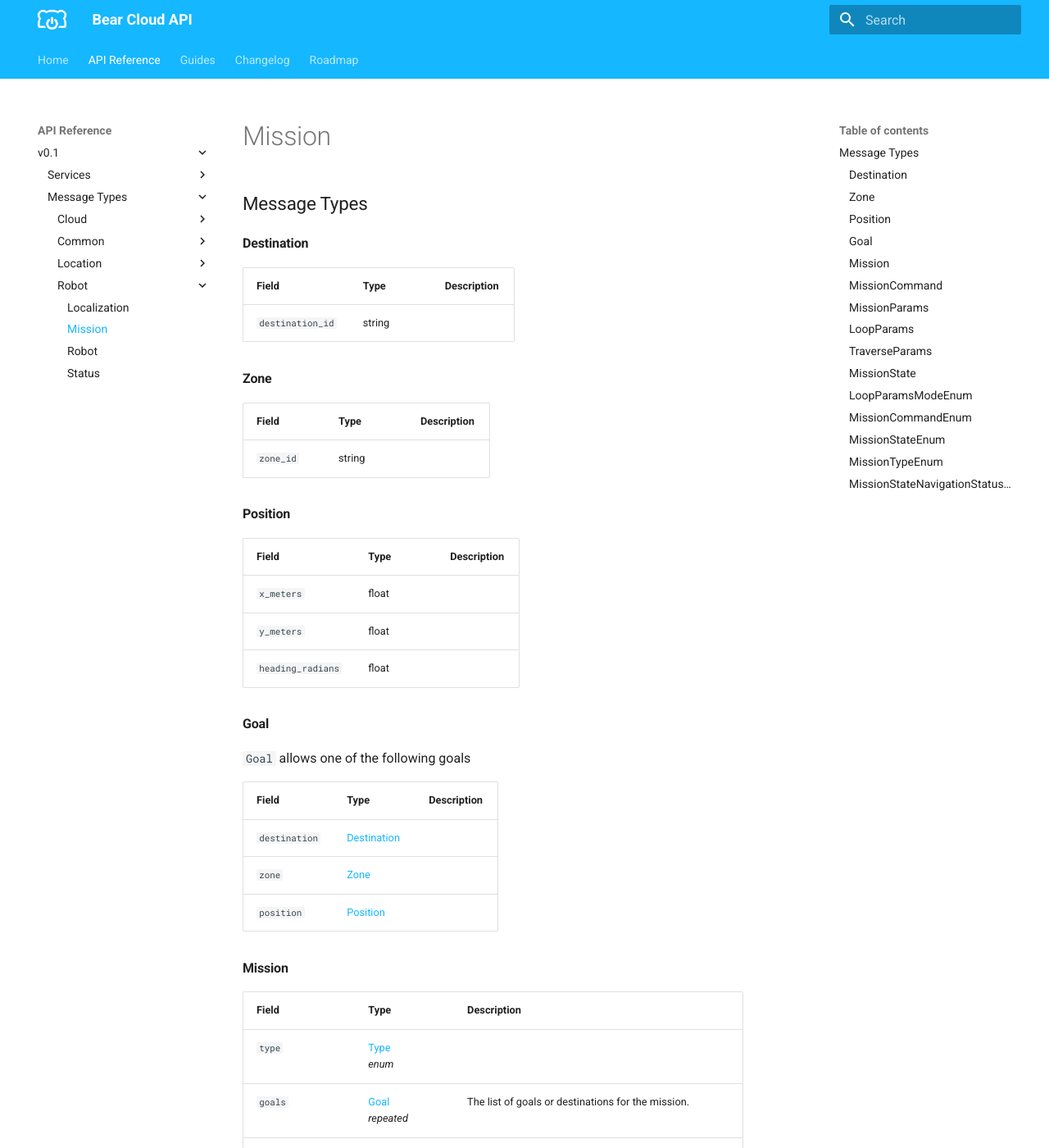
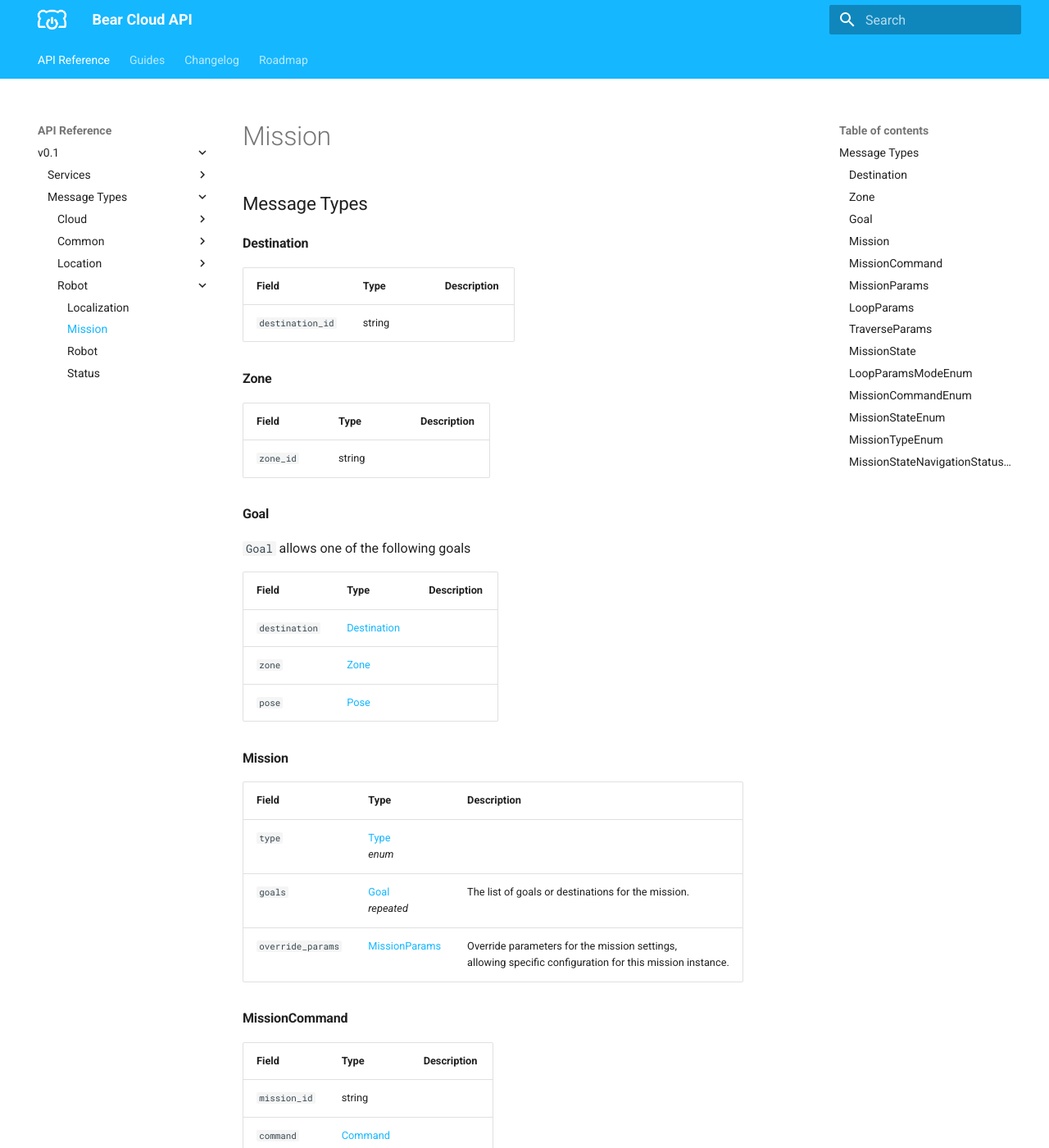
Before and after one commit to bearrobotics-public/cloud-with-experimental, an MkDocs documentation site: the page built from docs/v0.1/robot/Mission.md, in a window 1280 px wide and 1400 px high. Shown: the whole window at 82% size. Built offline with MkDocs 1.6.1 and Material for MkDocs 9.7.7, drawn with Linux system fonts in a browser that asks for light colours.

Commit message:
Update proto and API reference docs (#4)
Changelog
===========
- update mission position to use robot.pose.
- change nested mapdata to Data.
- correct endpoint and message naming
- update relevant API reference docs.

```diff
--- a/docs/v0.1/robot/Mission.md
+++ b/docs/v0.1/robot/Mission.md
@@ -10,13 +10,6 @@
 |----------|--------|-------------|
 | `zone_id`| string |             |
 
-#### Position
-| Field            | Type  | Description |
-|------------------|-------|-------------|
-| `x_meters`       | float |             |
-| `y_meters`       | float |             |
-| `heading_radians`| float |             |
-
 #### Goal
 `Goal` allows one of the following goals
 
@@ -24,7 +17,7 @@
 |-------------|-----------------|-------------|
 | `destination` | [Destination](#destination) |             |
 | `zone`       | [Zone](#zone)   |             |
-| `position`   | [Position](#position) |             |
+| `pose`       | [Pose](../robot/Robot.md/#pose) |             |
 
 #### Mission
 | Field             | Type                     | Description    |
--- a/mkdocs.yml
+++ b/mkdocs.yml
@@ -28,7 +28,6 @@
   - pymdownx.snippets
   - pymdownx.superfences
 nav:
-  - Home: index.md
   - API Reference:
     - v0.1:
       - Services:
```
Also changed, not shown: docs/v0.1/cloud/CloudApiService.md (+5 -5 lines), docs/v0.1/location/Map.md (+10 -9 lines), 3 other files.
